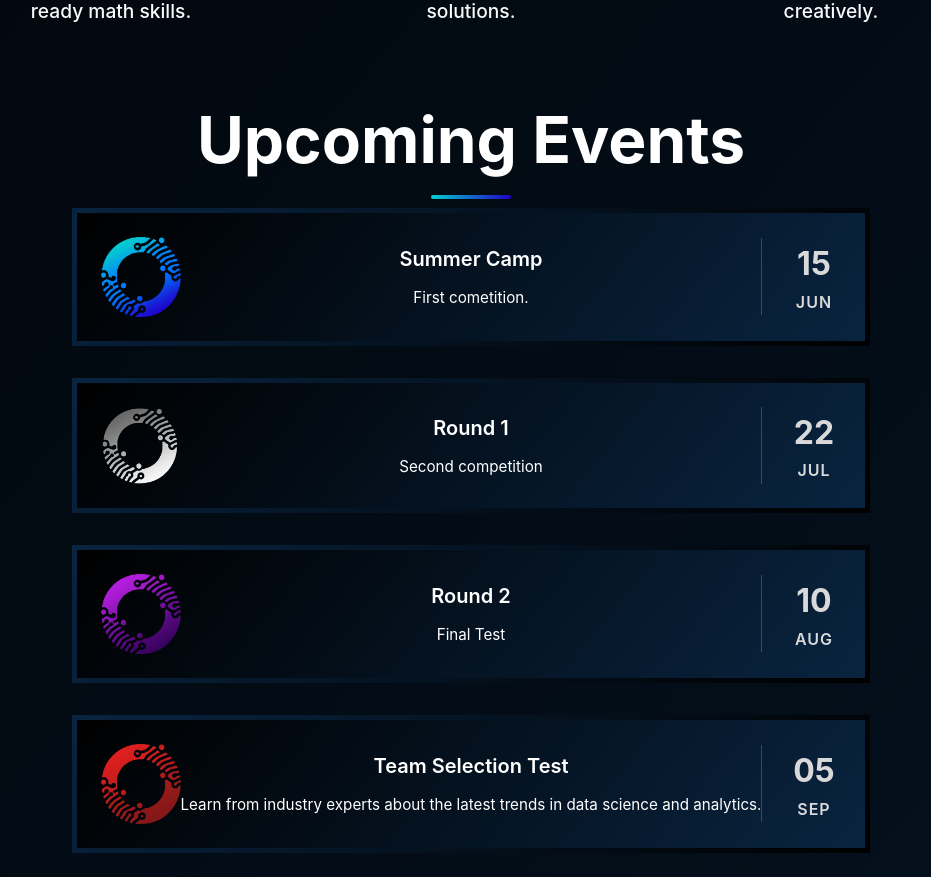
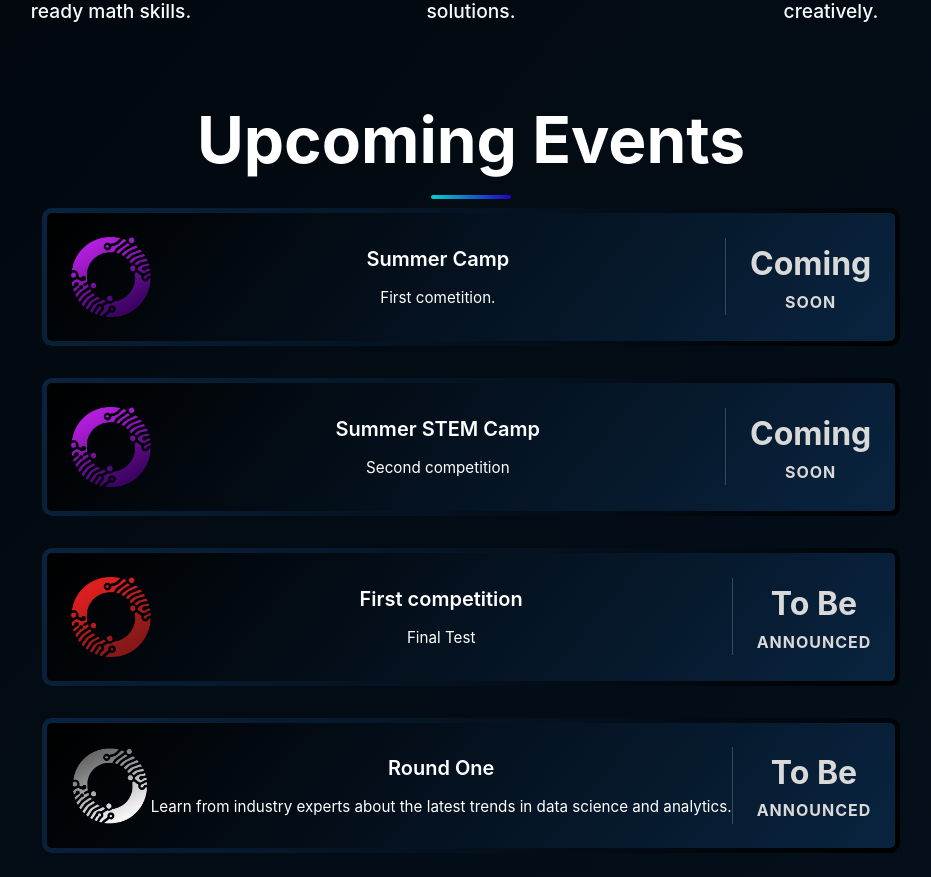
Before and after one commit to zakaria-hammal/AOAI_Website, a Next.js app: page / in a window 1280 px wide. Shown: the part 1920-2797 px from the top of the page, without its empty margins (169-1100 px from the left). Built offline with nearby package versions, Linux system fonts and the light colour scheme.

Commit message:
Some improvements

```diff
--- a/src/app/globals.css
+++ b/src/app/globals.css
@@ -164,9 +164,11 @@ event-icon-container {
   text-align: center;
   display: flex;
   transition: var(--transition);
-  border: 5px solid;
-  border-image: linear-gradient(130deg, #092440, #000);
-  border-image-slice: 1;
+  border-radius: 10px;
+  border: 5px solid transparent;
+  background:
+    linear-gradient(130deg, #000000, #092440) padding-box,
+    linear-gradient(130deg, #092440, #000) border-box;
 }
 
 .event-card:hover {
@@ -196,7 +198,7 @@ event-icon-container {
 
 .date-month {
   font-size: 1rem;
-  font-weight: 600;
+  font-weight: 700;
   text-transform: uppercase;
   letter-spacing: 1px;
   color: #D9D9D9;
@@ -272,10 +274,9 @@ event-icon-container {
   left: 0;
   width: 100%;
   height: 100%;
-  background-image: url('/abstract-lines.png'); /* Your image path */
+  background-image: url('/abstract-lines-2.png'); /* Your image path */
   background-size: cover;
   background-position: center;
-  opacity: 0.5; /* Adjust transparency */
   z-index: -1;
 }
 
@@ -362,8 +363,8 @@ event-icon-container {
     display: flex;
     justify-content: center;
     align-items: center;
-    width: 120px;
-    height: 120px;
+    width: 170px;
+    height: 170px;
     background: rgba(5, 207, 207, 0.1);
     border-radius: 50%;
     padding: 1rem;
@@ -791,6 +792,32 @@ main {
   line-height: 1.6;
 }
 
+.head-coach-container {
+  grid-column: 1 / -1;
+  display: flex;
+  justify-content: center;
+  width: 100%;
+  margin-bottom: 2rem;
+}
+
+.head-coach {
+  width: 100%;
+  max-width: 500px;
+  position: relative;
+}
+
+.head-coach::before {
+  content: '';
+  position: absolute;
+  top: -5px;
+  left: -5px;
+  right: -5px;
+  bottom: -5px;
+  background: linear-gradient(130deg, #05CFCF, #2002C6);
+  border-radius: var(--radius);
+  z-index: -1;
+}
+
 .sponsors-container {
   max-width: 1200px;
   margin: 0 auto;
@@ -1059,6 +1086,14 @@ main {
     box-shadow: none !important;
   }
 
+  .head-coach-container {
+    margin-bottom: 1rem;
+  }
+
+  .head-coach {
+    max-width: 100%;
+  }
+
   .ambassadors-section {
     padding: 2rem 1rem;
     width: 100%;
--- a/src/components/Analytics.tsx
+++ /dev/null
@@ -1,18 +0,0 @@
-import Script from 'next/script';
-
-export const Analytics = () => (
-  <>
-    <Script
-      strategy="afterInteractive"
-      src={`https://www.googletagmanager.com/gtag/js?id=G-XXXXXXXXXX`}
-    />
-    <Script id="google-analytics" strategy="afterInteractive">
-      {`
-        window.dataLayer = window.dataLayer || [];
-        function gtag(){dataLayer.push(arguments);}
-        gtag('js', new Date());
-        gtag('config', 'G-XXXXXXXXXX');
-      `}
-    </Script>
-  </>
-);
--- a/src/components/coaches.tsx
+++ b/src/components/coaches.tsx
@@ -17,49 +17,49 @@ export function Coaches() {
     },
     {
       name: "Drici Mohammed Hachem",
-      role: "Batata",
+      role: "Coach",
       bio: "Student in University of El oued",
       image: "/hachem.png"
     },
     {
       name: "Raouf Ould Ali",
-      role: "Olive Oil",
+      role: "Coach",
       bio: "AI student in ENSIA",
       image: "/raouf.png"
     },
     {
       name: "Zakaria HAMMAL",
-      role: "Nice guy",
+      role: "Coach",
       bio: "Student in USTHB",
       image: "/zakaria-hammal.jpeg"
     },
     {
       name: "Ali BEN CHIKH",
-      role: "Nice guy",
+      role: "Coach",
       bio: "Master 2 in Applied Mathematics (Financial Mathematics) University of Tamanghasset",
       image: "/ali.png"
     },
     {
       name: "Assil BOUKHENNOUFA",
-      role: "Nice guy",
+      role: "Coach",
       bio: "Student in ENSTA",
       image: "/assil.png"
     },
     {
       name: "Mohammed Al Ghazali MEGHABBER",
-      role: "Nice guy",
+      role: "Coach",
       bio: "Student in ENSIA",
       image: "/ghazali.png"
     },
     {
       name: "Zakaria Ahmed LAHCINE",
-      role: "Nice guy",
+      role: "Coach",
       bio: "Student in INELEC",
       image: "/zaki_inelec.png"
     },
     {
       name: "Firas Mohamed El Amine KIRAM",
-      role: "Nice guy",
+      role: "Coach",
       bio: "Student in UMKB",
       image: "/firas.png"
     }
@@ -74,6 +74,24 @@ export function Coaches() {
 
       <div className="coaches-grid">
         {coaches.map((coach, index) => (
+          coach.role === "Head Coach" ? (
+            <div key={index} className="head-coach-container">
+              <div className="coach-card head-coach">
+                <Image
+                  src={coach.image}
+                  width={150}
+                  height={150}
+                  alt={coach.name}
+                  className="rounded-full object-cover coach-image"
+                />
+                <div className="coach-content">
+                  <h3 className="coach-name">{coach.name}</h3>
+                  <p className="coach-role">{coach.role}</p>
+                  <p className="coach-bio">{coach.bio}</p>
+                </div>
+              </div>
+            </div>
+          ) : (
             <div key={index} className="coach-card">
               <Image
                 src={coach.image}
@@ -82,13 +100,13 @@ export function Coaches() {
                 alt={coach.name}
                 className="rounded-full object-cover coach-image"
               />
-
               <div className="coach-content">
                 <h3 className="coach-name">{coach.name}</h3>
                 <p className="coach-role">{coach.role}</p>
                 <p className="coach-bio">{coach.bio}</p>
               </div>
             </div>
+          )
         ))}
       </div>
     </div>
--- a/src/components/events.tsx
+++ b/src/components/events.tsx
@@ -9,7 +9,7 @@ export function Events() {
         <div className="event-card">
           <div className="event-icon-container">
             <Image
-                src="/logo-cyan-blue.png"
+                src="/logo-purple.png"
                 width={80}
                 height={80}
                 alt="Career"
@@ -23,30 +23,8 @@ export function Events() {
             </p>
           </div>
           <div className="event-date">
-            <span className="date-day">15</span>
-            <span className="date-month">JUN</span>
-          </div>
-        </div>
-
-        <div className="event-card">
-          <div className="event-icon-container">
-            <Image
-                src="/logo-silver.png"
-                width={80}
-                height={80}
-                alt="Career"
-                className="benefit-icon"
-            />
-          </div>
-          <div className="event-content">
-            <h3 className="event-title">Round 1</h3>
-            <p className="event-description">
-              Second competition
-            </p>
-          </div>
-          <div className="event-date">
-            <span className="date-day">22</span>
-            <span className="date-month">JUL</span>
+            <span className="date-day">Coming</span>
+            <span className="date-month">Soon</span>
           </div>
         </div>
 
@@ -61,17 +39,83 @@ export function Events() {
             />
           </div>
           <div className="event-content">
-            <h3 className="event-title">Round 2</h3>
+            <h3 className="event-title">Summer STEM Camp</h3>
+            <p className="event-description">
+              Second competition
+            </p>
+          </div>
+          <div className="event-date">
+            <span className="date-day">Coming</span>
+            <span className="date-month">Soon</span>
+          </div>
+        </div>
+
+        <div className="event-card">
+          <div className="event-icon-container">
+            <Image
+                src="/logo-red.png"
+                width={80}
+                height={80}
+                alt="Career"
+                className="benefit-icon"
+            />
+          </div>
+          <div className="event-content">
+            <h3 className="event-title">First competition</h3>
             <p className="event-description">
               Final Test
             </p>
           </div>
           <div className="event-date">
-            <span className="date-day">10</span>
-            <span className="date-month">AUG</span>
+            <span className="date-day">To Be</span>
+            <span className="date-month">Announced</span>
           </div>
         </div>
 
+        <div className="event-card">
+          <div className="event-icon-container">
+            <Image
+                src="/logo-silver.png"
+                width={80}
+                height={80}
+                alt="Career"
+                className="benefit-icon"
+            />
+
+          </div>
+          <div className="event-content">
+            <h3 className="event-title">Round One</h3>
+            <p className="event-description">
+              Learn from industry experts about the latest trends in data science and analytics.
+            </p>
+          </div>
+          <div className="event-date">
+            <span className="date-day">To Be</span>
+            <span className="date-month">Announced</span>
+          </div>
+        </div>
+        <div className="event-card">
+          <div className="event-icon-container">
+            <Image
+                src="/logo-silver.png"
+                width={80}
+                height={80}
+                alt="Career"
+                className="benefit-icon"
+            />
+
+          </div>
+          <div className="event-content">
+            <h3 className="event-title">Round Two</h3>
+            <p className="event-description">
+              Learn from industry experts about the latest trends in data science and analytics.
+            </p>
+          </div>
+          <div className="event-date">
+            <span className="date-day">To Be</span>
+            <span className="date-month">Announced</span>
+          </div>
+        </div>
         <div className="event-card">
           <div className="event-icon-container">
             <Image
@@ -85,13 +129,10 @@ export function Events() {
           </div>
           <div className="event-content">
             <h3 className="event-title">Team Selection Test</h3>
-            <p className="event-description">
-              Learn from industry experts about the latest trends in data science and analytics.
-            </p>
           </div>
           <div className="event-date">
-            <span className="date-day">05</span>
-            <span className="date-month">SEP</span>
+            <span className="date-day">To Be</span>
+            <span className="date-month">Announced</span>
           </div>
         </div>
       </div>
--- a/src/components/hero.tsx
+++ b/src/components/hero.tsx
@@ -20,8 +20,8 @@ export function Hero() {
                         <div className="benefit-icon-container">
                             <Image
                                 src="/PI.png"
-                                width={90}
-                                height={90}
+                                width={771}
+                                height={768}
                                 alt="Learning"
                                 className="benefit-icon"
                             />
@@ -32,8 +32,8 @@ export function Hero() {
                         <div className="benefit-icon-container">
                             <Image
                                 src="/ML.png"
-                                width={90}
-                                height={90}
+                                width={771}
+                                height={768}
                                 alt="Competition"
                                 className="benefit-icon"
                             />
@@ -44,8 +44,8 @@ export function Hero() {
                         <div className="benefit-icon-container">
                             <Image
                                 src="/NEURAL.png"
-                                width={90}
-                                height={90}
+                                width={771}
+                                height={768}
                                 alt="Career"
                                 className="benefit-icon"
                             />
```
Also changed, not shown: public/abstract-lines-1.png (added), public/abstract-lines-2.png (added). Lines whose indentation alone changed are shown as unchanged.
